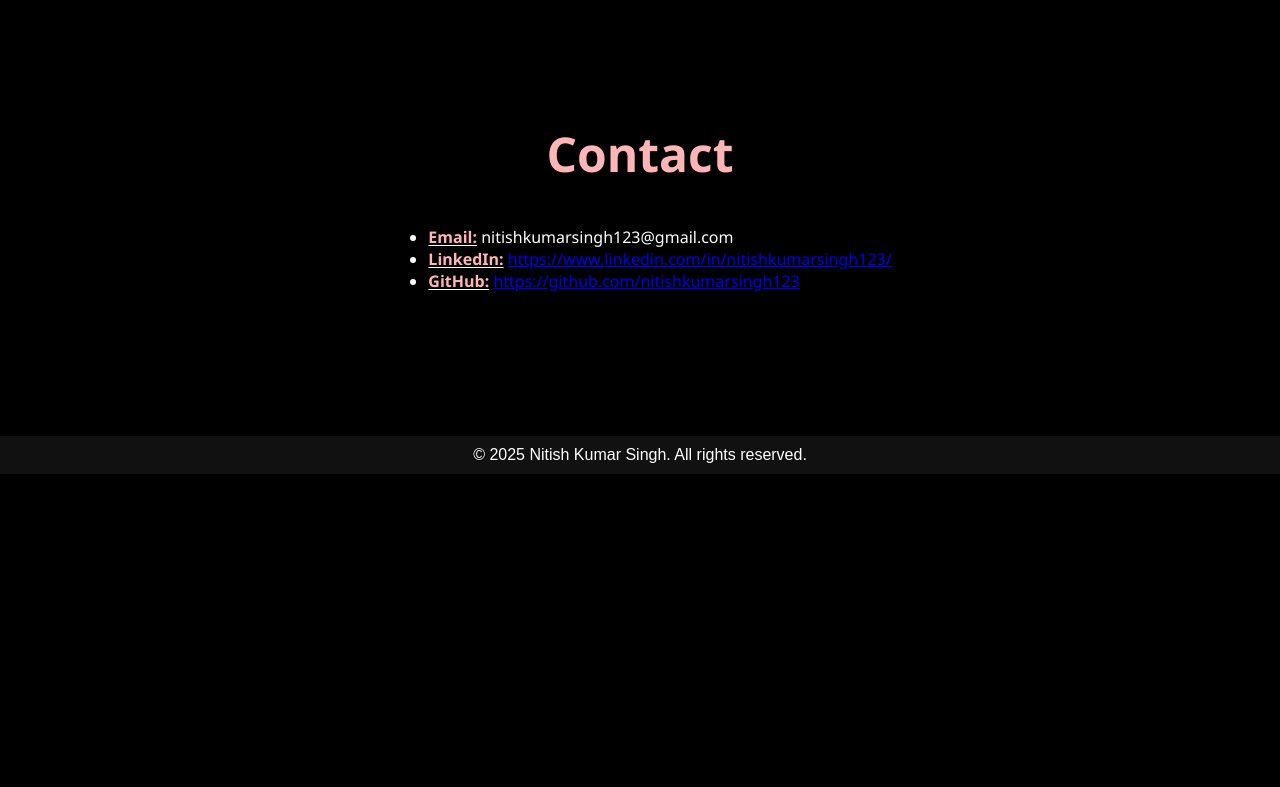
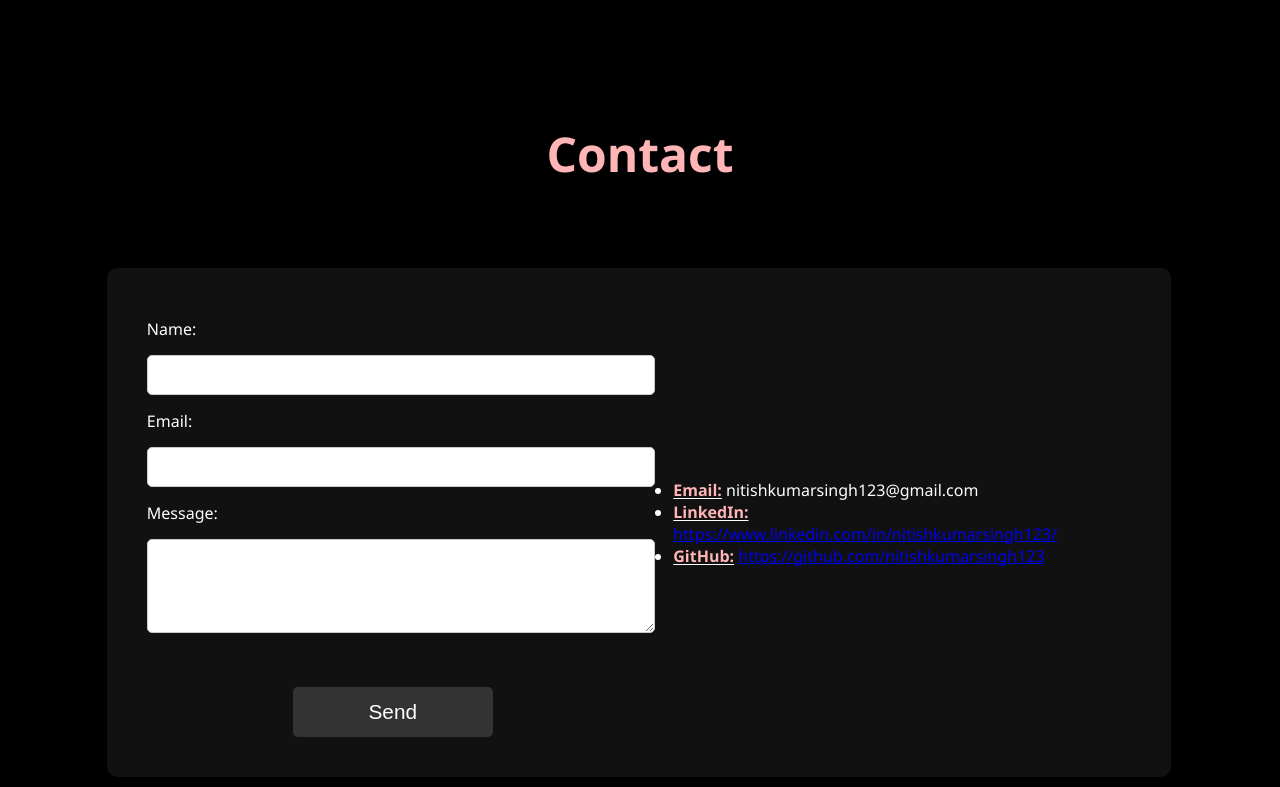
Before and after one commit to Snkumar21/Tron-Softech-Portfolio, a plain HTML site: page index.html in a window 1280 px wide. Shown: the part 3033-3820 px from the top of the page. Before the commit the page ends 3507 px from the top, so only its background shows below. Drawn offline with Linux system fonts and the light colour scheme.

Commit message:
Updates added

```diff
--- a/index.html
+++ b/index.html
@@ -212,7 +212,61 @@
         .contact{
             margin: 10%;
             font-family: 'Segoe UI', Tahoma, Geneva, Verdana, sans-serif;
-            text-align: justify;
+            align-items: center;
+        }
+
+        .contact-div{
+            display: flex;
+            flex-direction: row;
+            background-color: #111;
+            border-radius: 10px;
+            padding: 40px;
+            width: 120%;
+            margin-left: -15%;
+            margin-top: 10%;
+            align-items: center;
+        }
+
+        .contact-form{
+            display: flex;
+            flex-direction: column;
+            width: 50%;
+            margin: 0 auto;
+        }
+
+        .contact-form label{
+            color: #fff;
+            margin: 10px 0;
+            text-align: left;
+        }
+
+        .contact-form input,
+        .contact-form textarea{
+            width: 100%;
+            padding: 10px;
+            border: 1px solid #ccc;
+            border-radius: 5px;
+            margin: 5px 0;
+            font-size: 16px;
+        }
+
+        .contact-form button{
+            padding: 10px 20px;
+            background-color: #333;
+            color: #fff;
+            border: none;
+            cursor: pointer;
+            border-radius: 5px;
+            font-size: 1.3rem;
+            width: 200px;
+            height: 50px;
+            margin-left: 30%;
+            margin-top: 10%;
+        }
+
+        .contact-form button:hover{
+            background-color: #ffb5b5;
+            color: #000;
         }
 
         .contact h2{
@@ -395,6 +449,19 @@
 
         <section class="contact" id="contact">
             <h2>Contact</h2>
+            <div class="contact-div">
+                <form action="" method="post" class="contact-form">
+                    <label for="name">Name:</label>
+                    <input type="text" id="name" name="name" required>
+
+                    <label for="email">Email:</label>
+                    <input type="email" id="email" name="email" required>
+
+                    <label for="message">Message:</label>
+                    <textarea id="message" name="message" rows="4" required></textarea>
+
+                    <button type="submit">Send</button>
+                </form>
                 <p>
                     <ul>
                         <li><span>Email:</span> nitishkumarsingh123@gmail.com</li>
@@ -402,6 +469,7 @@
                         <li><span>GitHub:</span> <a href="https://github.com/nitishkumarsingh123" target="_blank">https://github.com/nitishkumarsingh123</a></li>
                     </ul>
                 </p>
+            </div>
         </section>
     </main>
 
```
Lines whose indentation alone changed are shown as unchanged.
